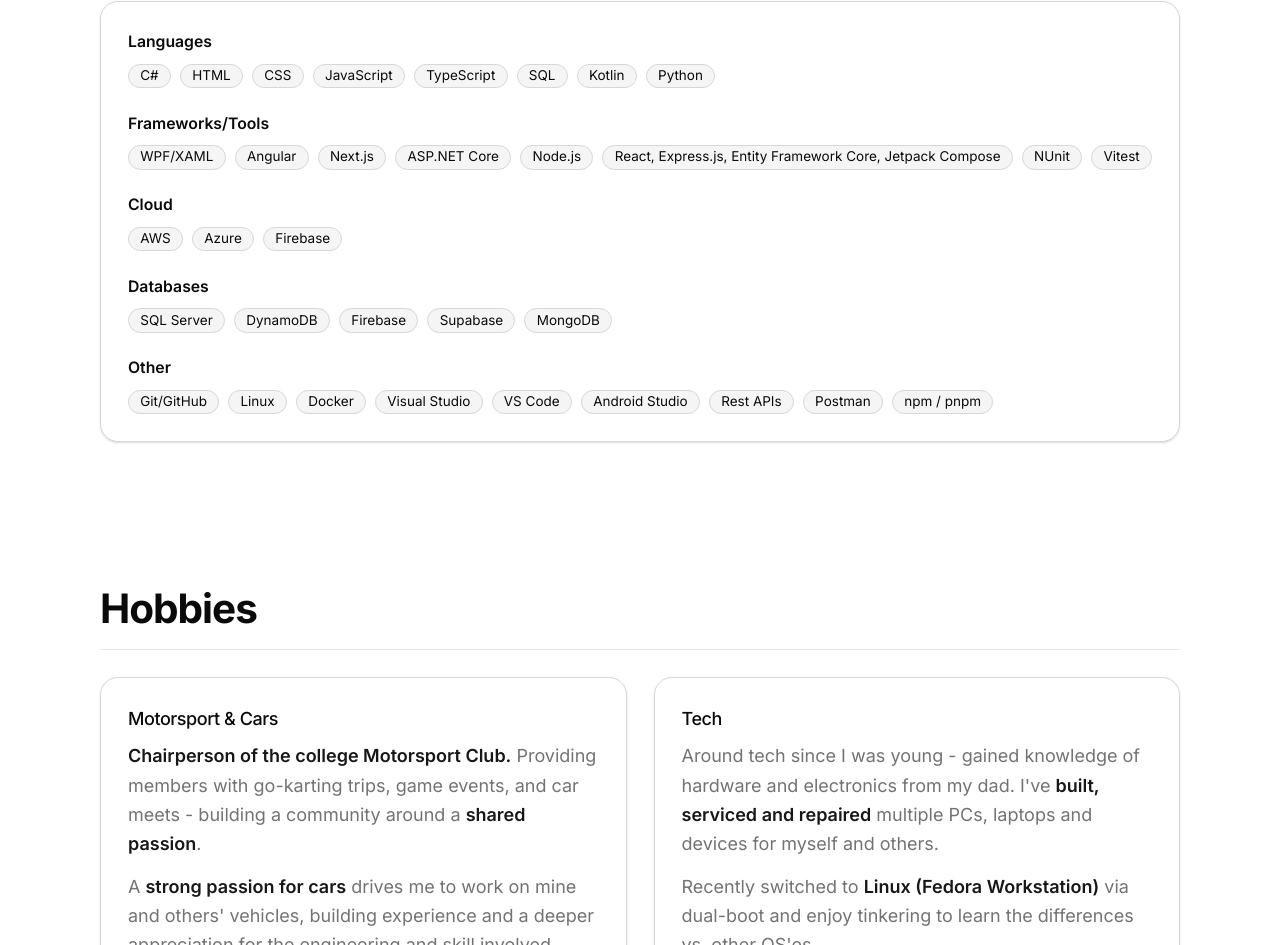
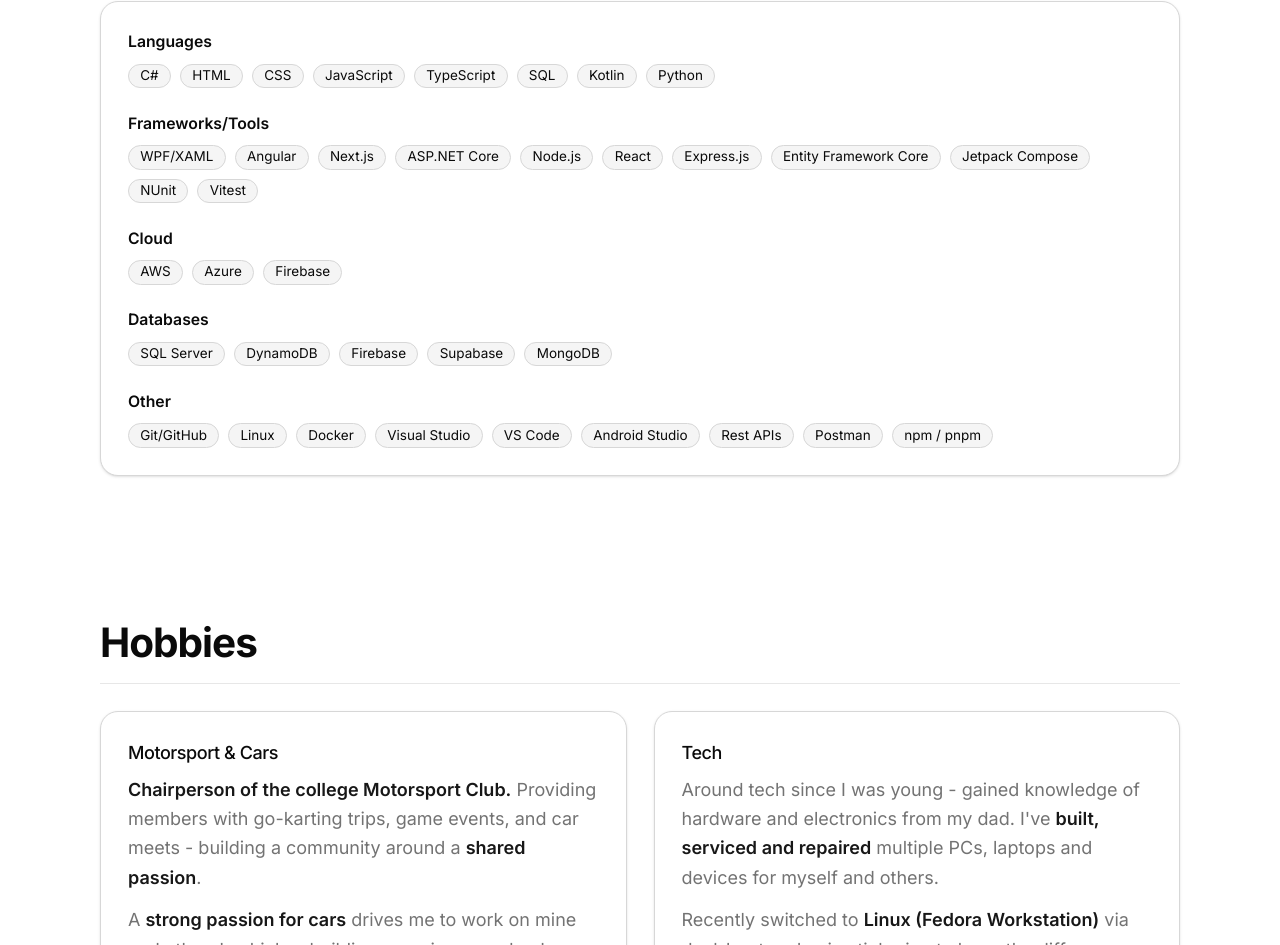
Before and after one commit to xmikolay/portfolio, a Next.js app: page / in a window 1280 px wide. Shown: the part 1782-2727 px from the top of the page. Built offline with nearby package versions, Linux system fonts and the light colour scheme.

Commit message:
one more fix

```diff
--- a/app/page.tsx
+++ b/app/page.tsx
@@ -75,7 +75,7 @@
             />
             <SkillGroup
               title="Frameworks/Tools"
-              items={["WPF/XAML", "Angular", "Next.js", "ASP.NET Core", "Node.js", "React, Express.js, Entity Framework Core, Jetpack Compose", "NUnit", "Vitest"]}
+              items={["WPF/XAML", "Angular", "Next.js", "ASP.NET Core", "Node.js", "React", "Express.js", "Entity Framework Core", "Jetpack Compose", "NUnit", "Vitest"]}
             />
             <SkillGroup title="Cloud" items={["AWS", "Azure", "Firebase"]} />
             <SkillGroup
```
